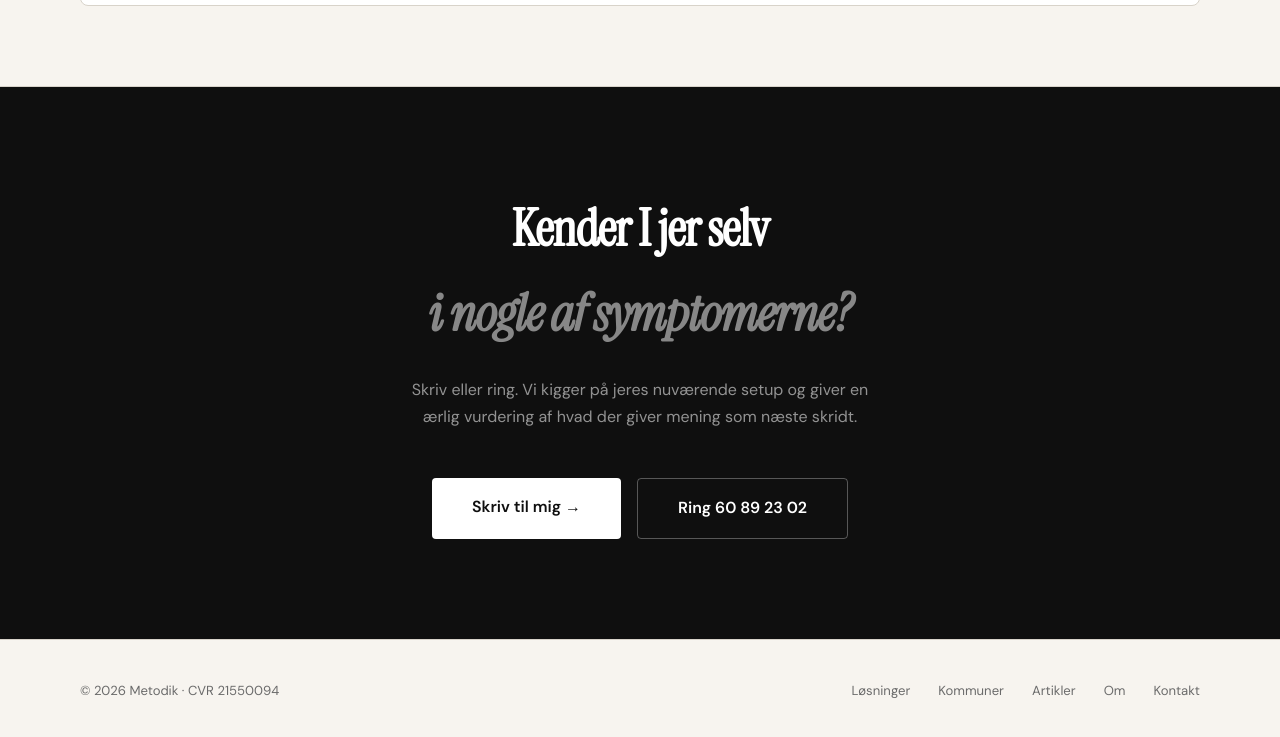
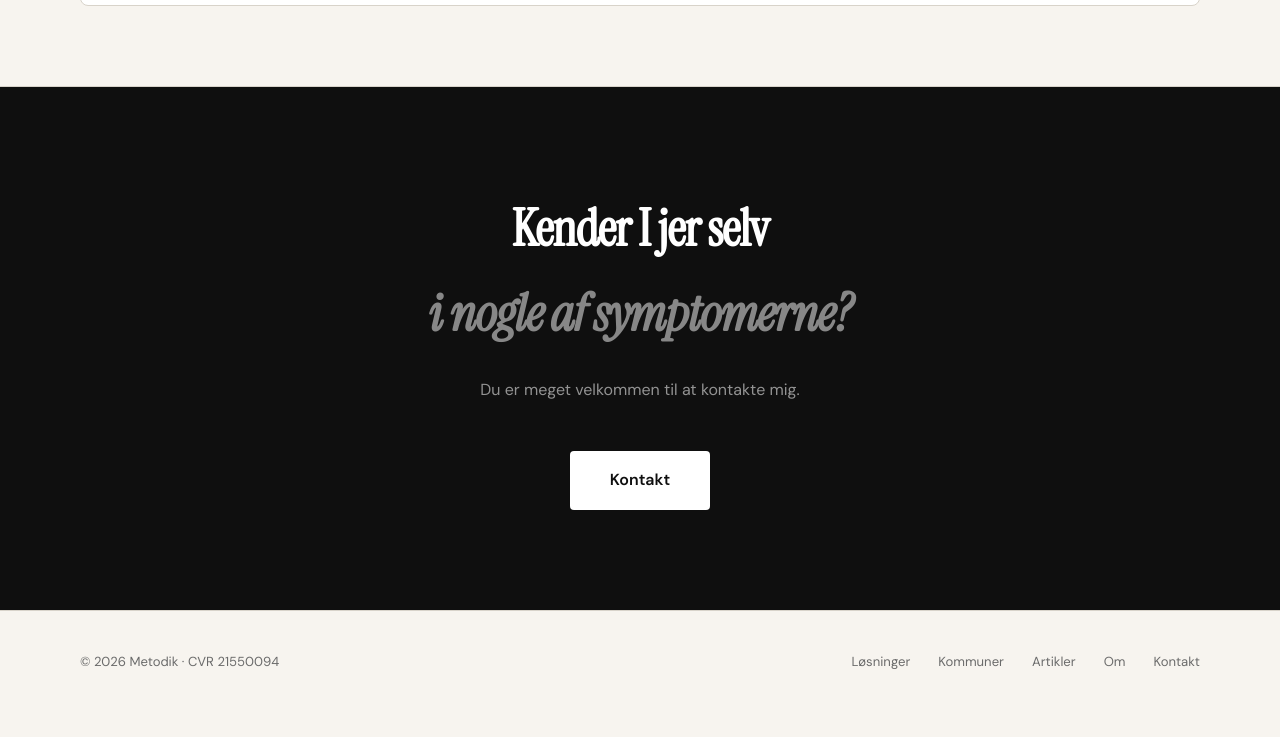
Before and after one commit to JonasMandahlPedersen/metodikweb, a plain HTML site: page losninger/legacy-modernisering.html in a window 1280 px wide. Shown: the part 2881-3618 px from the top of the page. After the commit the page ends 3593 px from the top, so only its background shows below. Drawn offline with Linux system fonts and the light colour scheme.

Commit message:
Simplificer bund-CTA på resten af sitet
Samme ændring som artikler/cases-oversigten: erstatter "Skriv til
mig / Ring"-knapperne med én "Kontakt"-knap til /kontakt.html og
teksten "Du er meget velkommen til at kontakte mig." — nu konsekvent
på alle sider.

Co-Authored-By: Claude Sonnet 5 <noreply@anthropic.com>

```diff
--- a/losninger/legacy-modernisering.html
+++ b/losninger/legacy-modernisering.html
@@ -220,11 +220,8 @@ height="0" width="0" style="display:none;visibility:hidden"></iframe></noscript>
 
 <div class="cta-section">
   <h2 class="cta-heading">Kender I jer selv<br><em>i nogle af symptomerne?</em></h2>
-  <p class="cta-sub">Skriv eller ring. Vi kigger på jeres nuværende setup og giver en ærlig vurdering af hvad der giver mening som næste skridt.</p>
-  <div class="cta-actions">
-    <a href="mailto:jonas@metodik.dk" class="btn-white">Skriv til mig →</a>
-    <a href="tel:+4560892302" class="btn-ghost-dark">Ring 60 89 23 02</a>
-  </div>
+  <p class="cta-sub">Du er meget velkommen til at kontakte mig.</p>
+  <a href="/kontakt.html" class="btn-white">Kontakt</a>
 </div>
 
 <footer>
```
Also changed, not shown: cases/ai-til-support-og-backoffice.html (+2 -5 lines), cases/fra-excel-til-websystem.html (+2 -5 lines), cases/kundeportal-og-booking.html (+2 -5 lines), index.html (+2 -5 lines), losninger/ai-automatisering.html (+2 -5 lines), losninger/index.html (+2 -5 lines), losninger/saas-udvikling.html (+2 -5 lines), om.html (+2 -5 lines).
